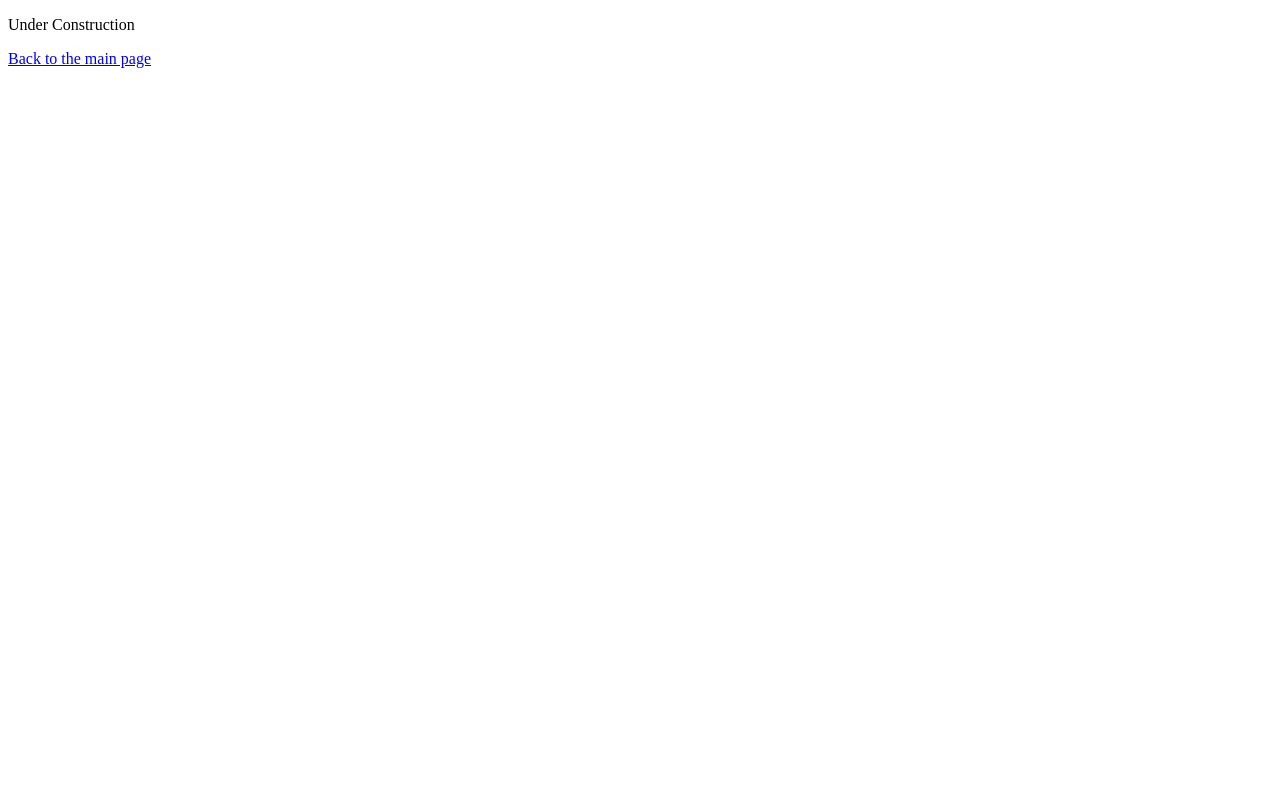
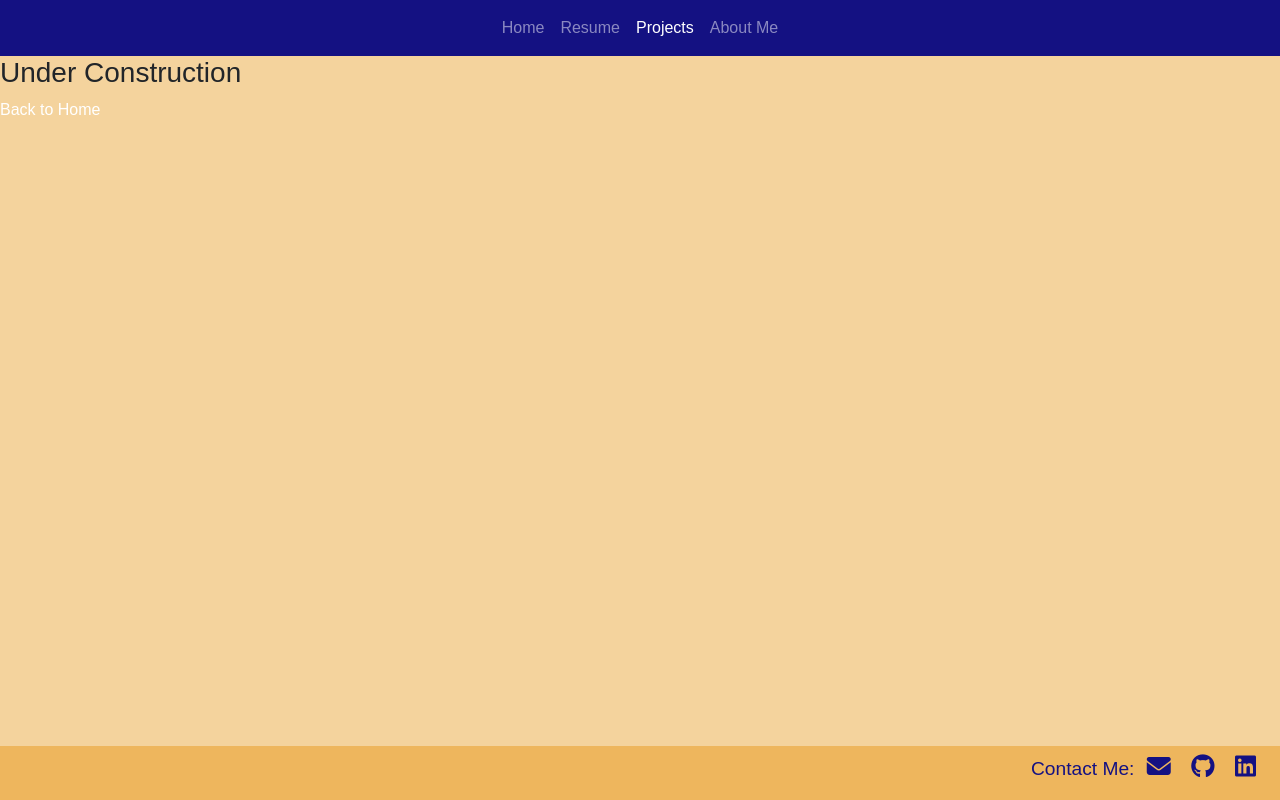
Before and after one commit to mhelsel/mhelsel.github.io, a plain HTML site: page html/projects.html in a window 1280 px wide. Drawn offline with nearby package versions, Linux system fonts and the light colour scheme; a web font is replaced by a local one.

Commit message:
added footer

```diff
--- a/css/style.css
+++ b/css/style.css
@@ -6,20 +6,30 @@ body {
 nav {
 	background-color: rgba(20,17,130,255);
 
+	font-family: 'ABeeZee', sans-serif;
+}
+
+footer {
+	background-color: rgb(238, 182, 93);
+	color: rgba(20,17,130,255);
+	font-family: 'ABeeZee', sans-serif;
+	z-index: 1 !important;
+}
+#footer {
+	display: inline-block;
+	font-size: 1.2em;
+}
+i {
+	font-size: 1.5em;
+	color: rgba(20,17,130,255);
 }
 
 a {
 	color: rgba(255,255,255,255);
 }
-a:hover {
-	color: rgba(255,255,255,255);
-	text-decoration: none;
-	font-weight: bold;
 
-}
 h1 {
 	color: rgba(20,17,130,255);
-	font-size: 50px;
 	font-weight: bold;
 }
 
@@ -31,7 +41,7 @@ h1 {
 
 #mouse {
 	width: 100vw;
-	height: 100vh
+	height: 100vh;
 }
 img {
 	border-radius: 50%;
--- a/html/projects.html
+++ b/html/projects.html
@@ -5,10 +5,42 @@
 	<meta charset="UTF-8">
 	<title>Projects</title>
 	<link rel="shortcut icon" type="image/png" href="../img/Madison Helsel.png"/>
+
+
+	<link rel="stylesheet" href="https://stackpath.bootstrapcdn.com/bootstrap/4.5.2/css/bootstrap.min.css" integrity="sha384-JcKb8q3iqJ61gNV9KGb8thSsNjpSL0n8PARn9HuZOnIxN0hoP+VmmDGMN5t9UJ0Z" crossorigin="anonymous">
+	<script src="https://kit.fontawesome.com/7989420aac.js" crossorigin="anonymous"></script>
+	<meta name="viewport" content="width=device-width, initial-scale=1">
+	<link rel="preconnect" href="https://fonts.gstatic.com">
+	<link href="https://fonts.googleapis.com/css2?family=ABeeZee&display=swap" rel="stylesheet">
+
+	<link rel="stylesheet" href="../css/style.css">
 </head>
 
 <body>
-    <p>Under Construction</p>
-    <a href="../index.html">Back to the main page</a>
+	<div class="container-fluid" style="padding: 0;" >
+		<nav id="navigation" class="navbar navbar-expand-sm justify-content-center navbar-dark">
+
+			<ul class="nav navbar-nav">
+				<li class="nav-item"><a class="nav-link" href="../index.html">Home</a></li>
+				<li class="nav-item"><a class="nav-link" href="resume.html" >Resume</a></li>
+				<li class="nav-item active"><a class="nav-link" href="#" >Projects</a></li>
+				<li class="nav-item"><a class="nav-link" href="aboutme.html" >About Me</a></li>
+			</ul>
+		</nav>
+
+		<h3>Under Construction</h3>
+
+		<a href="../index.html">Back to Home</a>
+
+		<footer class="fixed-bottom page-footer">
+			<div class="text-right pr-3 pt-2">
+			<p id="footer">Contact Me:</p>
+			<a class="p-2" href="mailto:helselm@umich.edu" target="_blank"><i class="fas fa-envelope"></i></a>
+			<a class="p-2" href="https://github.com/mhelsel" target="_blank"><i class="fab fa-github"></i></a>
+			<a class="p-2" href="https://www.linkedin.com/in/madison-helsel" target="_blank"><i class="fab fa-linkedin"></i></a>
+			</div>
+		</footer>
+	</div>
+
 </body>
 </html>
```
Also changed, not shown: html/aboutme.html (+32 -2 lines), html/resume.html (+33 -2 lines), index.html (+11 -1 lines).
